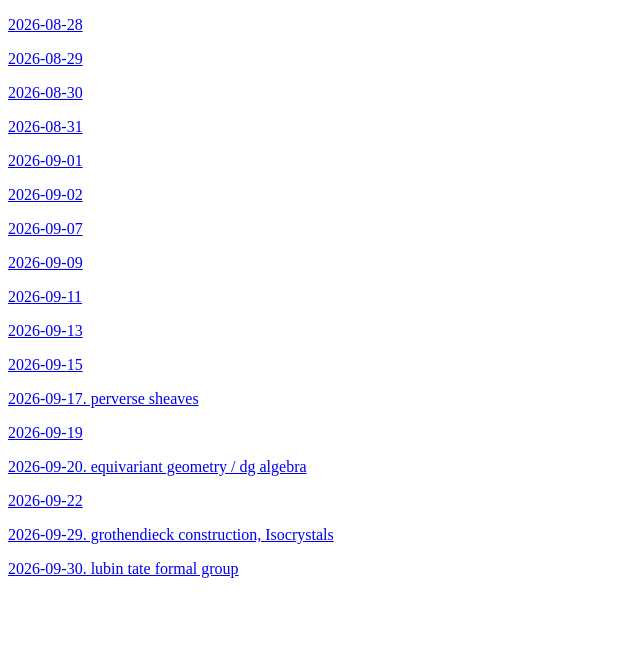
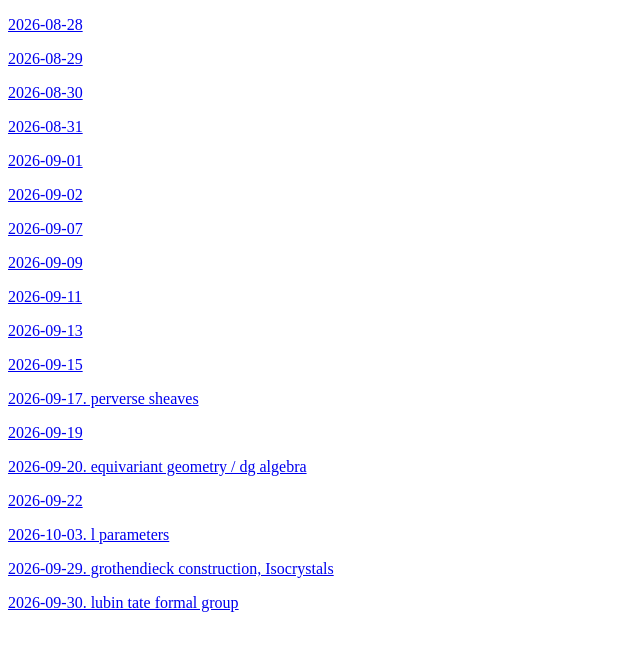
Before and after one commit to alchan00/alchan00.github.io, a Jekyll site: the page built from daily-notes/index.md, in a window 1280 px wide. Shown: the top 651 px of the page, without its empty margins (0-640 px from the left). Built offline with Jekyll 4.4.1, drawn with Linux system fonts in a browser that asks for light colours; our own code applies the rules of GitHub Pages for plain Markdown files.

Commit message:
Update index.md

```diff
--- a/daily-notes/index.md
+++ b/daily-notes/index.md
@@ -35,6 +35,8 @@
 
 [2026-09-22](2026-09-22/)
 
+[2026-10-03. l parameters](2026-10-03/)
+
 
 [2026-09-29. grothendieck construction, Isocrystals](2026-09-29/)
 
```
